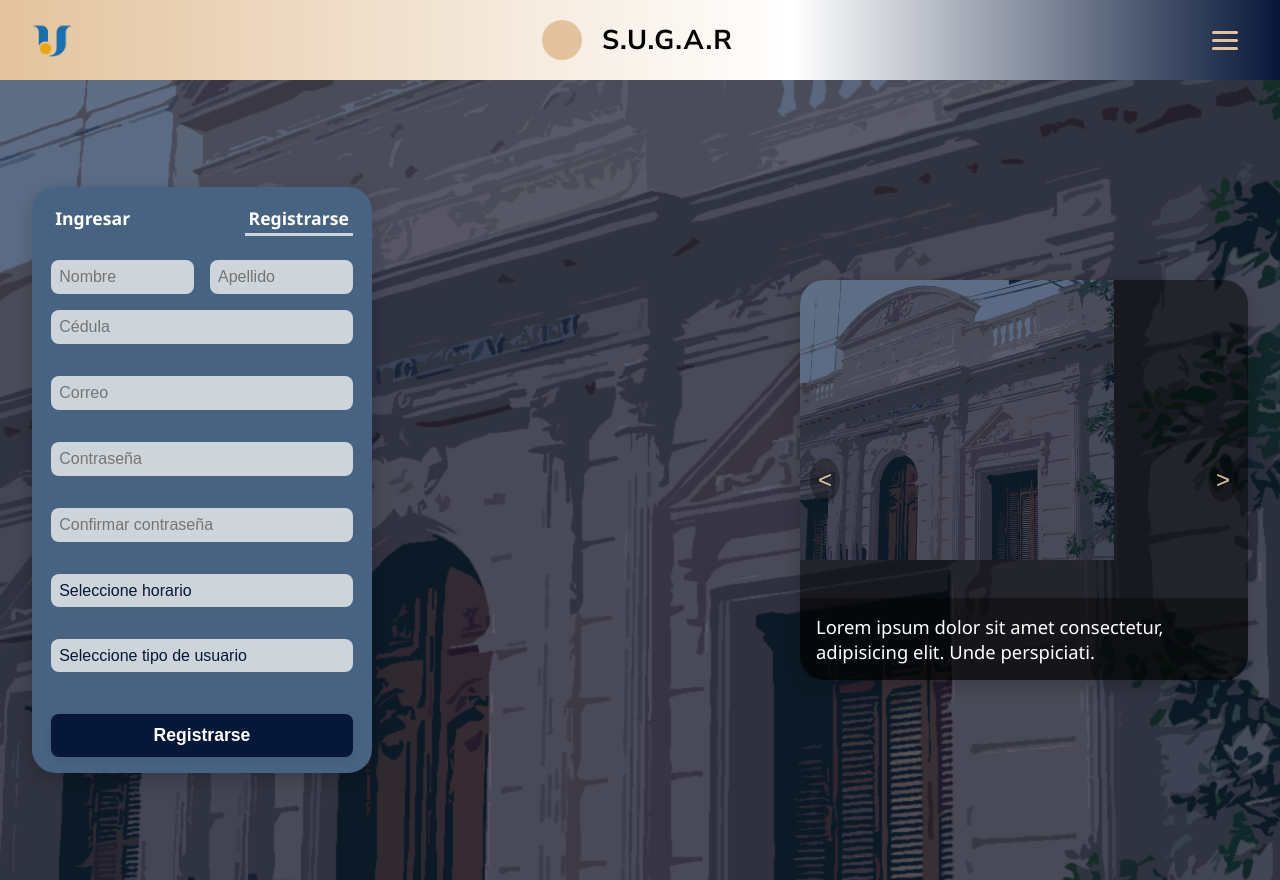
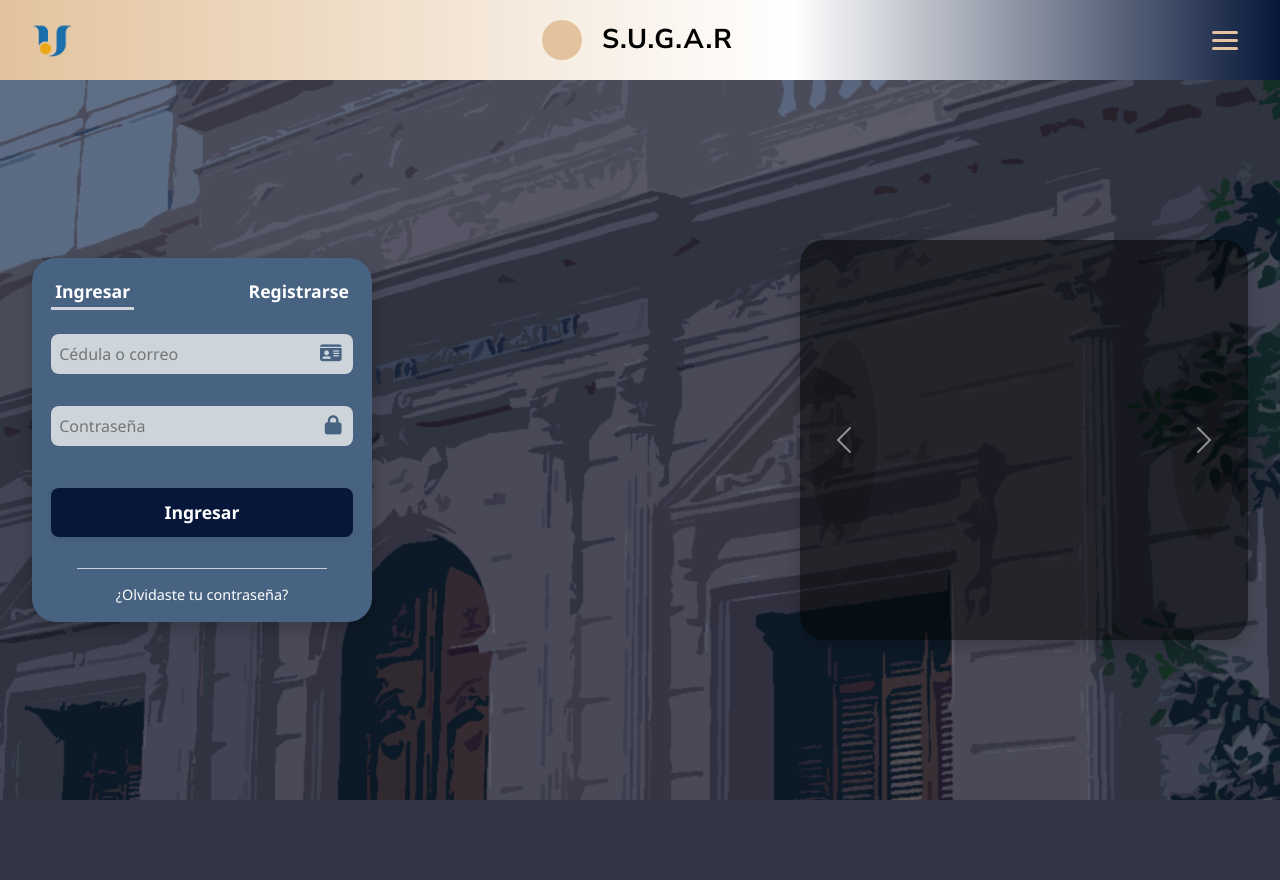
Before and after one commit to ProyectoSUGAR/sugar, a PHP site: page /index.php in a window 1280 px wide. After the commit the page ends 800 px from the top, so only its background shows below. Run offline with PHP 8.4, Linux system fonts and the light colour scheme; tables that the repository leaves empty or names only in its code hold one stand-in row (values such as "Sample post"); some libraries are stand-ins or nearby versions.

Commit message:
Nuevo archivo para itsp de sugar

```diff
--- a/Css/style.css
+++ b/Css/style.css
@@ -982,3 +982,16 @@ html, body {
     height: 230px;
   }
 }
+
+/* Puedes agregar esto en tu archivo CSS global */
+/* estilos para el contenedor de la notificacion */
+.notificacion {
+    box-shadow: 0 2px 8px rgba(0,0,0,0.15);
+    transition: opacity 0.3s;
+}
+/* color para notificacion de exito */
+.notificacion.success { background: #4caf50; }
+/* color para notificacion de error */
+.notificacion.error { background: #f44336; }
+/* color para notificacion de advertencia */
+.notificacion.warning { background: #ff9800; }
--- a/Login/HTML/index.php
+++ b/Login/HTML/index.php
@@ -1,107 +1,127 @@
-<?php
-// Inclusión del encabezado común que contiene configuraciones compartidas
-include '../../PHP/Header.php';
-?>
-
 <!DOCTYPE html>
 <html lang="es">
 <head>
+  <!-- Configuración de codificación de caracteres -->
   <meta charset="UTF-8" />
+
+  <!-- Configuración para diseño responsivo en dispositivos móviles -->
   <meta name="viewport" content="width=device-width, initial-scale=1.0"/>
+
+  <!-- Título de la pestaña del navegador -->
   <title>S.U.G.A.R.</title>
+
+  <!-- Enlace al archivo de estilos principal del sistema -->
   <link rel="stylesheet" href="/Css/style.css" />
+
+  <!-- Ícono que se muestra en la pestaña del navegador -->
   <link rel="icon" href="/Images/Logo22-removebg-preview.png" />
+
   <!-- Enlace a la librería de íconos Font Awesome -->
   <link rel="stylesheet" href="https://cdnjs.cloudflare.com/ajax/libs/font-awesome/6.5.0/css/all.min.css" />
+
   <!-- Inclusión de la librería SweetAlert para mostrar alertas visuales -->
   <script src="https://cdn.jsdelivr.net/npm/sweetalert2@11"></script>
+
+  <!-- Inclusión de Bootstrap para estilos y componentes interactivos -->
+  <link href="https://cdn.jsdelivr.net/npm/bootstrap@5.3.2/dist/css/bootstrap.min.css" rel="stylesheet">
+  <script src="https://cdn.jsdelivr.net/npm/bootstrap@5.3.2/dist/js/bootstrap.bundle.min.js"></script>
 </head>
+
+<!-- Cuerpo principal de la página con clase específica para el login -->
 <body class="body-login">
+
   <!-- Contenedor general que agrupa todo el contenido -->
   <div class="contenedor-principal">
+
+    <!-- Inclusión del encabezado común del sistema -->
+    <?php include '../../PHP/Header.php'; ?>
+
     <!-- Área principal de contenido -->
     <main class="contenido-principal">
-            <!-- Panel que contiene el formulario de registro -->
+
+      <!-- Panel que contiene el formulario de ingreso -->
       <section class="panel-formulario">
-                <!-- Grupo de pestañas para cambiar entre login y registro -->
+
+        <!-- Grupo de pestañas para alternar entre login y registro -->
         <div class="grupo-pestanas">
-                    <a class="pestana-inactiva" href="/Login/HTML/index.php">Ingresar</a>
-                    <a class="pestana-activa" href="/Login/HTML/registro.php">Registrarse</a>
+          <a class="pestana-activa" href="/Login/HTML/index.php">Ingresar</a>
+          <a class="pestana-inactiva" href="/Login/HTML/registro.php">Registrarse</a>
         </div>
-                <!-- Formulario de registro de usuario -->
-                <form id="formulario-registro" method="post" action="/Login/PHP/form.php" class="formulario-registro">
-                    <!-- Fila con campos para nombre y apellido -->
-                    <div class="fila-doble">
+
+        <!-- Formulario de ingreso al sistema -->
+        <form id="formulario-ingreso" class="formulario-registro" method="post" action="/Login/PHP/login.php">
+
+          <!-- Campo para ingresar cédula o correo -->
           <div class="campo-con-icono">
-                            <input type="text" name="nombre" placeholder="Nombre" required>
+            <input type="text" placeholder="Cédula o correo" id="usuario" name="usuario" required />
+            <i class="fas fa-id-card"></i> <!-- Ícono decorativo -->
           </div>
-                        <div class="campo-con-icono">
-                            <input type="text" name="apellido" placeholder="Apellido" required>
-                        </div>
-                    </div>
-                    <!-- Campo para ingresar la cédula del usuario -->
-                    <div class="campo-con-icono">
-                        <input type="text" name="cedula" placeholder="Cédula" maxlength="8" required>
-                    </div>
-                    <!-- Campo para ingresar el correo electrónico -->
-                    <div class="campo-con-icono">
-                        <input type="email" name="correo" placeholder="Correo" required>
-                    </div>
+
           <!-- Campo para ingresar la contraseña -->
           <div class="campo-con-icono">
-                        <input type="password" name="password" placeholder="Contraseña" required>
+            <input type="password" placeholder="Contraseña" id="password" name="password" required />
+            <i class="fas fa-lock"></i> <!-- Ícono decorativo -->
           </div>
-                    <!-- Campo para confirmar la contraseña -->
-                    <div class="campo-con-icono">
-                        <input type="password" name="confirmaPassword" placeholder="Confirmar contraseña" required>
+
+          <!-- Botón para enviar el formulario de ingreso -->
+          <button type="submit" class="btn-primario">Ingresar</button>
+
+          <!-- Enlace para recuperar la contraseña -->
+          <div class="recuperar-password">
+            <a href="/Login/HTML/Recuperacion.php">¿Olvidaste tu contraseña?</a>
           </div>
-                    <!-- Selector de horario preferido -->
-                    <div class="campo-con-icono">
-                        <select name="horario" required>
-                            <option value="">Seleccione horario</option>
-                            <option value="mañana">Mañana</option>
-                            <option value="tarde">Tarde</option>
-                            <option value="noche">Noche</option>
-                        </select>
-                    </div>
-                    <!-- Selector del tipo de usuario que se está registrando -->
-                    <div class="campo-con-icono">
-                        <select name="tipo_usuario" id="tipo_usuario" required>
-                            <option value="">Seleccione tipo de usuario</option>
-                            <option value="administrador">Administrador</option>
-                            <option value="adscripta">Adscripta</option>
-                            <option value="alumno">Alumno</option>
-                            <option value="profesor">Profesor</option>
-                            <option value="secretaria">Secretaria</option>
-                            <option value="direccion">Dirección</option>
-                            <option value="funcionario">Funcionario</option>
-                        </select>
-                    </div>
-                    <!-- Botón para enviar el formulario de registro -->
-                    <button type="submit" class="btn-primario">Registrarse</button>
         </form>
-                <!-- Script que gestiona la validación de campos del formulario -->
-                <script src="/Login/JavaScript/registro_campos.js"></script>
       </section>
+
       <!-- Panel lateral que contiene el carrusel visual -->
       <section class="panel-carrusel">
-                <div class="carrusel">
-                    <!-- Imagen institucional que se muestra en el carrusel -->
-                    <img src="../../Images/fondo.png" alt="Imagen institucional" class="imagen-carrusel" />
-                    <!-- Texto descriptivo del carrusel -->
-                    <div class="texto-carrusel">
-                        Lorem ipsum dolor sit amet consectetur, adipisicing elit. Unde perspiciati.
+        <div id="carruselBD" class="carousel slide carrusel" data-bs-ride="carousel">
+
+          <!-- Contenedor de las imágenes del carrusel -->
+          <div class="carousel-inner">
+            <?php
+            // Conexión a la base de datos
+            require_once '../../PHP/conexion.php';
+            $conn = conectar_bd();
+
+            // Consulta SQL para obtener las imágenes del carrusel
+            $sql = "SELECT url FROM imagen WHERE entidad='carrusel' ORDER BY fecha DESC";
+            $result = $conn->query($sql);
+
+            // Variable para marcar la primera imagen como activa
+            $primero = true;
+
+            // Iteración sobre los resultados de la consulta
+            while ($row = $result->fetch_assoc()) {
+              echo '<div class="carousel-item'.($primero ? ' active' : '').'">';
+              echo '<img src="'.$row['url'].'" class="d-block w-100 imagen-carrusel" alt="Imagen carrusel">';
+              echo '</div>';
+              $primero = false;
+            }
+
+            // Cierre de la conexión con la base de datos
+            $conn->close();
+            ?>
           </div>
-                    <!-- Botones para navegar entre imágenes del carrusel -->
-                    <button class="flecha-carrusel izquierda"><</button>
-                    <button class="flecha-carrusel derecha">></button>
+
+          <!-- Botón para navegar a la imagen anterior del carrusel -->
+          <button class="carousel-control-prev flecha-carrusel izquierda" type="button" data-bs-target="#carruselBD" data-bs-slide="prev">
+            <span class="carousel-control-prev-icon" aria-hidden="true"></span>
+          </button>
+
+          <!-- Botón para navegar a la imagen siguiente del carrusel -->
+          <button class="carousel-control-next flecha-carrusel derecha" type="button" data-bs-target="#carruselBD" data-bs-slide="next">
+            <span class="carousel-control-next-icon" aria-hidden="true"></span>
+          </button>
+
         </div>
       </section>
+
     </main>
   </div>
-    <!-- Script que gestiona el comportamiento del formulario de registro -->
-    <script src="/Login/JavaScript/registro.js"></script>
-    <!-- Script que muestra u oculta campos según el tipo de usuario seleccionado -->
-    <script src="/Login/JavaScript/mostrarCampos.js"></script>
+
+  <!-- Script opcional para funcionalidades adicionales del login -->
+  <!--<script src="/Login/JavaScript/login.js"></script>-->
+
 </body>
 </html>
--- a/Login/JSON/mensajes.json
+++ b/Login/JSON/mensajes.json
@@ -0,0 +1 @@
+{"estado":"","mensaje":""}
--- /dev/null
+++ b/Login/PHP/limpiar_mensaje.php
@@ -0,0 +1,6 @@
+<?php
+file_put_contents("../JSON/mensajes.json", json_encode([
+    "estado" => "",
+    "mensaje" => ""
+]));
+?>
--- /dev/null
+++ b/Login/PHP/mensajes.json
@@ -0,0 +1 @@
+{"estado":"success","mensaje":"Registro exitoso."}
```
Also changed, not shown: Login/JS/notificaciones.js (added, +17 -0 lines), Login/PHP/form.php (+18 -10 lines), Estudiante/HTML/consultas.php (added). Lines whose indentation alone changed are shown as unchanged.
